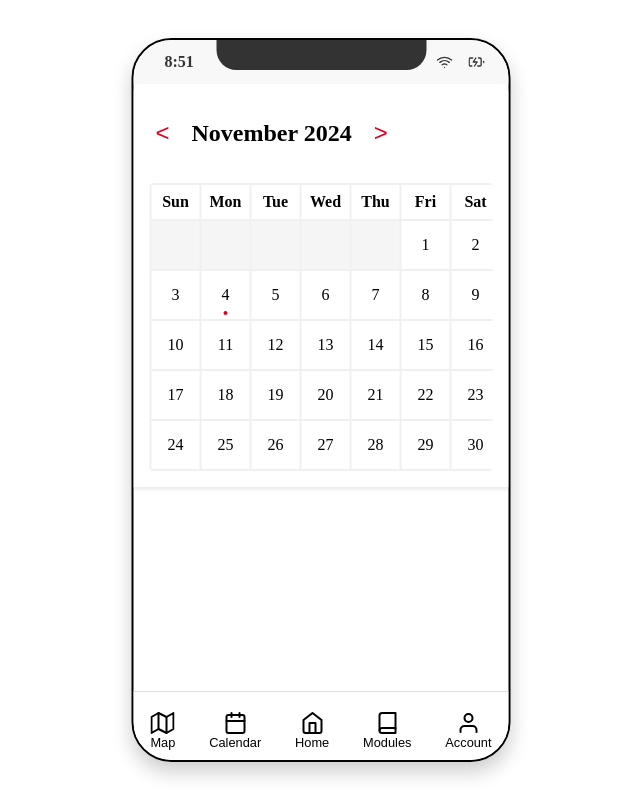
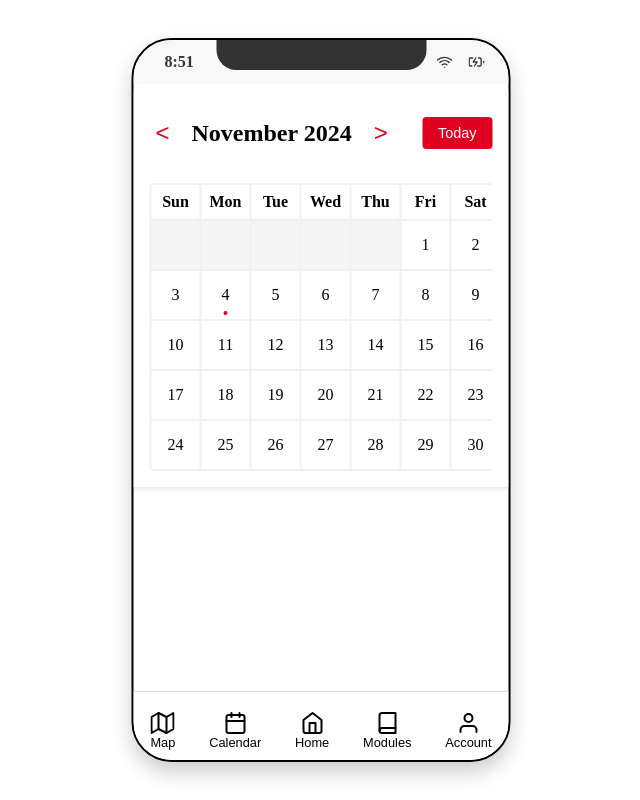
Before and after one commit to OwenAEdwards/Bearcat-Mobile, a Svelte app: page / in a window 1280 px wide. Both pictures are taken after a click on the button "Calendar". Shown: the whole page, without its empty margins (319-959 px from the left). Built offline with nearby package versions, Linux system fonts and the light colour scheme.

Commit message:
added today button to go back to today

```diff
--- a/src/components/Calendar.svelte
+++ b/src/components/Calendar.svelte
@@ -80,6 +80,14 @@
     calendarDays = generateCalendarDays(); // Re-generate days for the new month
   }
 
+  function goToToday() {
+    currentDate = new Date();
+    const today = new Date();
+    const dateString = `${today.getFullYear()}-${String(today.getMonth() + 1).padStart(2, '0')}-${String(today.getDate()).padStart(2, '0')}`;
+    calendarDays = generateCalendarDays();
+    selectDate(dateString);
+  }
+
   function selectDate(dateString) {
     selectedDate = dateString;
     showEvents = true;
@@ -136,6 +144,20 @@
     font-size: 1.5rem;
     cursor: pointer;
     color: var(--uc-red);
+  }
+
+  .today-button {
+    padding: 0.5rem 1rem;
+    background: var(--uc-red);
+    color: white;
+    border: none;
+    border-radius: 4px;
+    cursor: pointer;
+    font-size: 0.9rem;
+  }
+
+  .today-button:hover {
+    background: #a00;
   }
 
   .calendar-grid {
@@ -310,6 +332,7 @@
       <h2>{currentDate.toLocaleString('default', { month: 'long', year: 'numeric' })}</h2>
       <button class="nav-button" on:click={nextMonth}>&gt;</button>
     </div>
+    <button class="today-button" on:click={goToToday}>Today</button>
   </div>
 
   <div class="calendar-grid">
```
